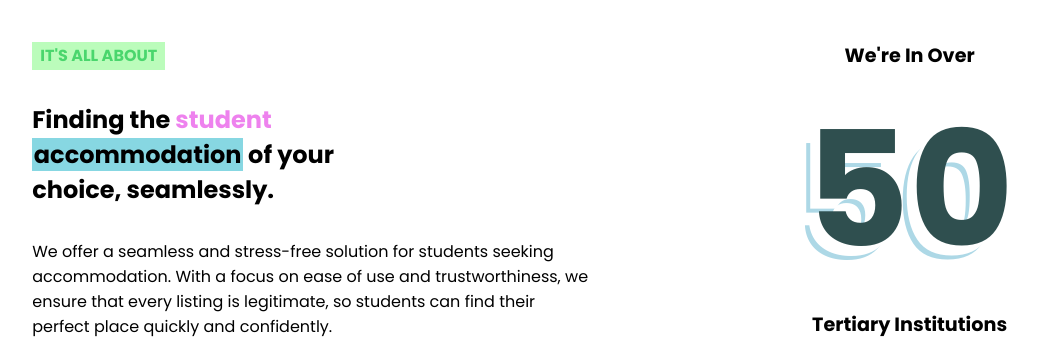
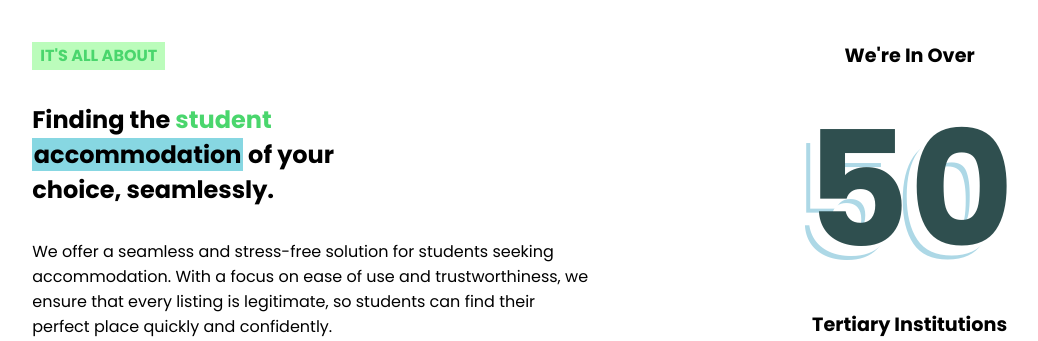
Before and after one commit to jessinspired/upperoom_alpha_v1, a Django app: page / in a window 1280 px wide. Shown: the part 782-1123 px from the top of the page, without its empty margins (117-1155 px from the left). Run offline with Django 4.2, Linux system fonts and the light colour scheme; data that the repository does not hold is empty; parts of the project's set-up code (start-up, migrations or seed data) failed here and were passed over.

Commit message:
edited about section

```diff
--- a/_base/core/static/core/styles/base.css
+++ b/_base/core/static/core/styles/base.css
@@ -146,7 +146,7 @@ button {
 }
 
 .green {
-    color: #228B22;
+    color: var(--primaryGreen);
 }
 
 .green-bg {
--- a/_base/core/static/core/styles/home/about.css
+++ b/_base/core/static/core/styles/home/about.css
@@ -38,7 +38,7 @@
 }
 
 .about .purple-accent {
-    color: violet;
+    color: var(--primaryGreen);
 }
 
 .about .powder-blue-accent {
--- a/_base/templates/home.html
+++ b/_base/templates/home.html
@@ -150,7 +150,7 @@
     <article>
         <h3 class="green-accent">It's all about</h3>
 
-        <h2>Finding the <span class="purple-accent">student</span><br> <span class="powder-blue-accent">accommodation</span> of your <br>choice, seamlessly.</h2>
+        <h2>Finding the <span class="green">student</span><br> <span class="powder-blue-accent">accommodation</span> of your <br>choice, seamlessly.</h2>
 
         <p>We offer a seamless and stress-free solution for students seeking accommodation. With a focus on ease of use and trustworthiness, we ensure that every listing is legitimate, so students can find their perfect place quickly and confidently.</p>
     </article>
```
